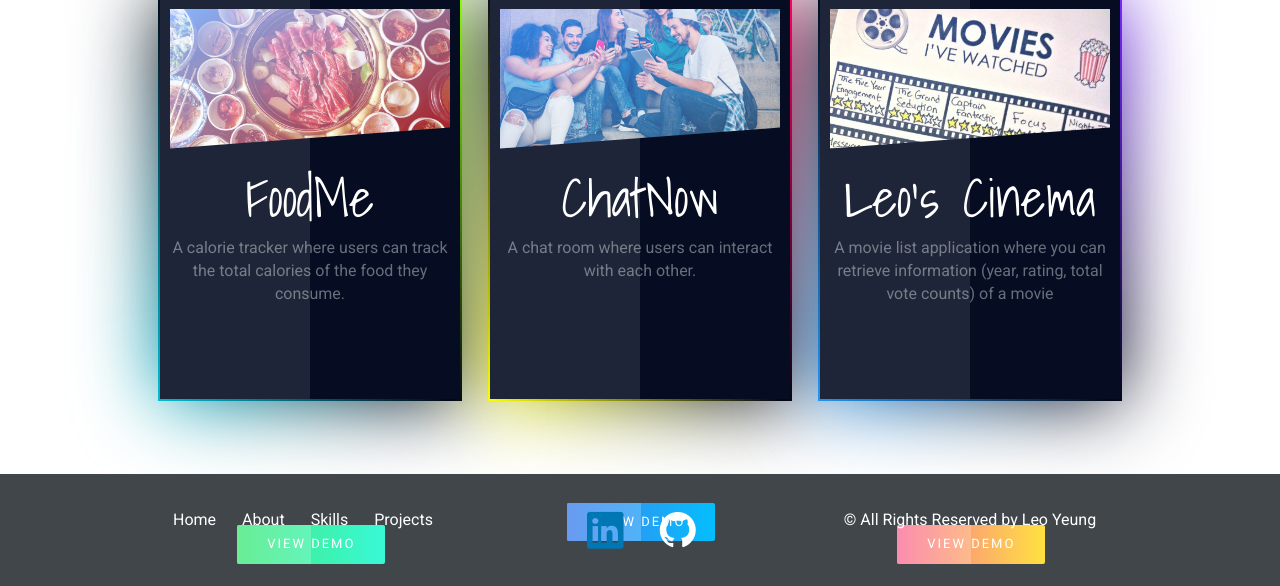
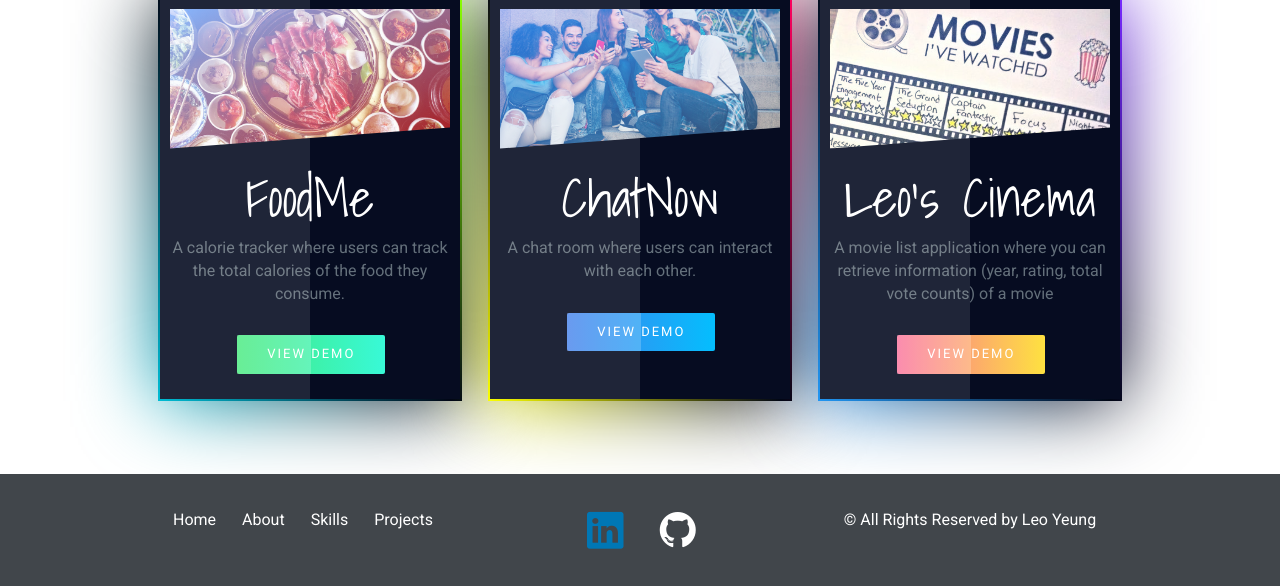
Before and after one commit to leokyeung/leokyeung.com, a PHP site: page / in a window 1280 px wide. Shown: the part 2529-3115 px from the top of the page. Run offline with PHP 8.4, Linux system fonts and the light colour scheme.

Commit message:
Removed top

```diff
--- a/css/style.css
+++ b/css/style.css
@@ -445,7 +445,6 @@ ul {
 }
 
 .nicebutton {
-    top: 50%;
     left: 24%;
     text-align: center;
     position: relative;
@@ -503,7 +502,6 @@ ul {
 }
 
 .nicebutton1 {
-    top: 50%;
     left: 24%;
     text-align: center;
     position: relative;
@@ -561,7 +559,6 @@ ul {
 }
 
 .nicebutton2 {
-    top: 50%;
     left: 24%;
     text-align: center;
     position: relative;
```
